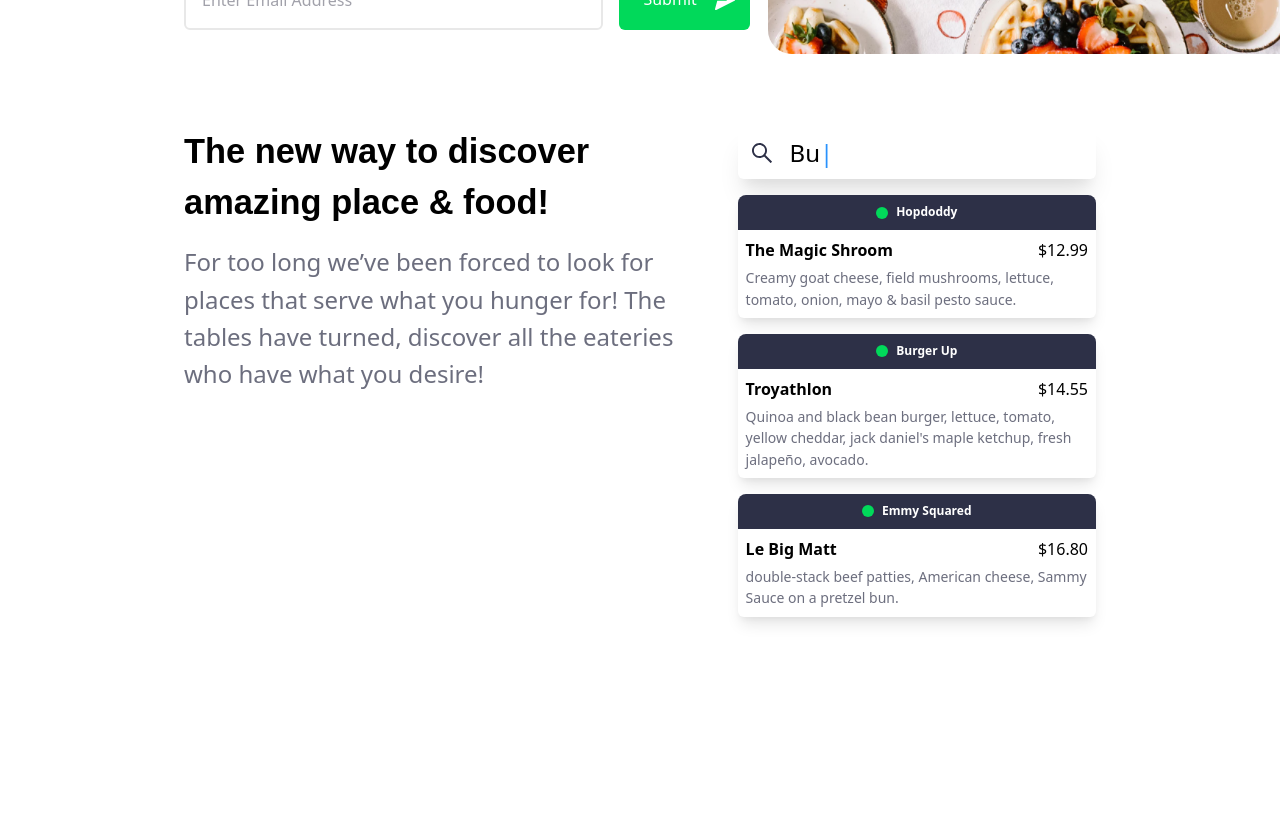
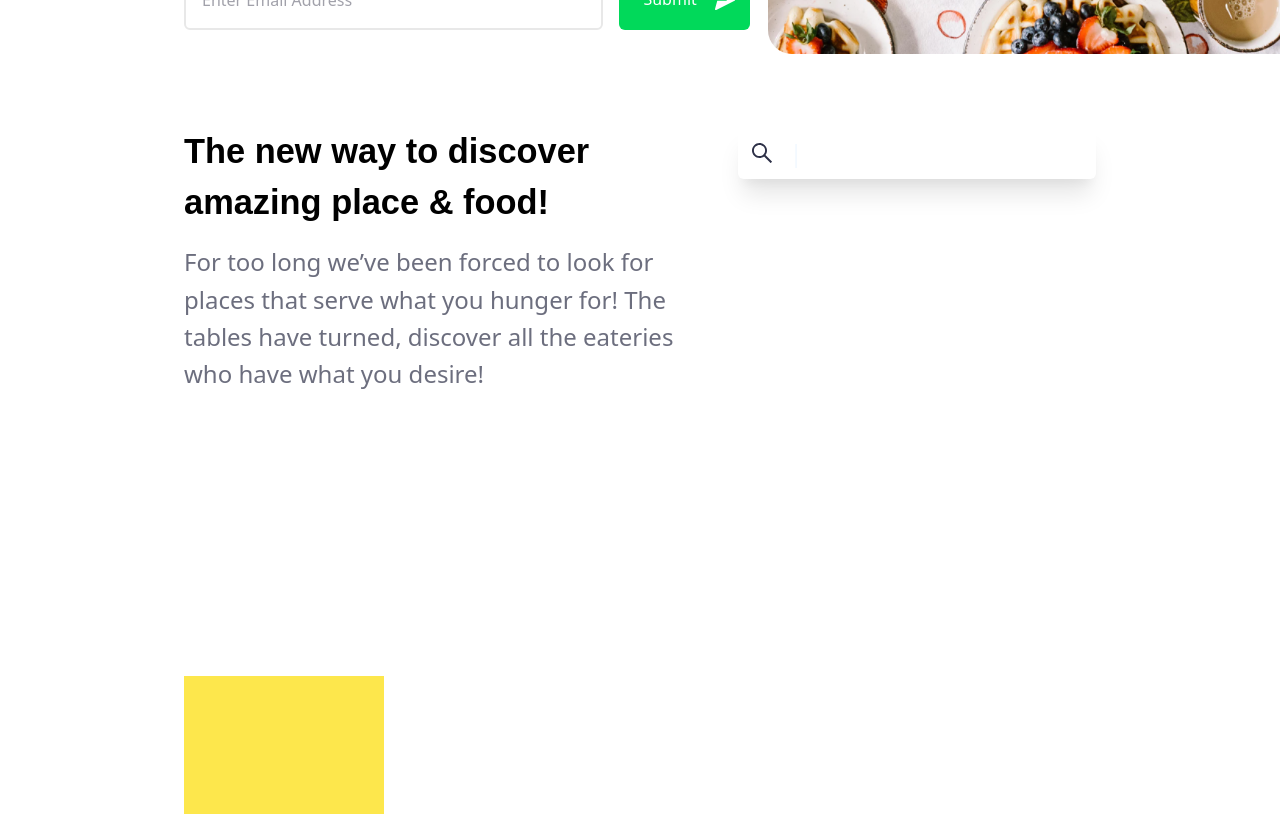
Before and after one commit to MatthewVaccaro/chowScout_Frontend_Web, a React (Create React App) app: page / in a window 1280 px wide. Shown: the part 640-1454 px from the top of the page. Before the commit the page ends 1316 px from the top, so only its background shows below. Built offline with nearby package versions, Linux system fonts and the light colour scheme.

Commit message:
fixing bug caused by component key using Math.random() to generate keys. This cause tons of rerenders because react thought they were unique components

```diff
--- a/src/index.js
+++ b/src/index.js
@@ -2,7 +2,7 @@ import React from 'react';
 import ReactDOM from 'react-dom';
 import './index.css';
 import App from './App';
-import { BrowserRouter as Router, Switch, Route, Link } from 'react-router-dom';
+import { BrowserRouter as Router} from 'react-router-dom';
 
 ReactDOM.render(
   <React.StrictMode>
--- a/src/views/landingPage/components/SearchAnimationComponents/FauxSearchBar.jsx
+++ b/src/views/landingPage/components/SearchAnimationComponents/FauxSearchBar.jsx
@@ -30,53 +30,44 @@ function FauxSearchItem({restaurant, dish, price, description, change}) {
 function FauxSearchBar() {
 
     const fauxData = [[{
+        id: 0,
         restaurant: "Hopdoddy",
         dish: "The Magic Shroom ",
         price: "$12.99",
         description: "Creamy goat cheese, field mushrooms, lettuce, tomato, onion, mayo & basil pesto sauce."
     },{
+        id: 1,
         restaurant: "Burger Up",
         dish: "Troyathlon",
         price: "$14.55",
         description: "Quinoa and black bean burger, lettuce, tomato, yellow cheddar, jack daniel's maple ketchup, fresh jalapeño, avocado."
-    },{
-        restaurant: "Emmy Squared",
-        dish: "Le Big Matt",
-        price: "$16.80",
-        description: "double-stack beef patties, American cheese, Sammy Sauce on a pretzel bun."
-    } ],
+    }],
     [{
+        id: 2,
         restaurant: "Love, Peace, Pho",
         dish: "Bánh Mì",
         price: "$9.00",
         description: "Baguettes are lightly toasted and filled with hollandaise, pate, lettuce, cucumber, jalapeno, pickle radish, carrot & cilantro."
     },{
-        restaurant: "East Side Banh Mi",
-        dish: "Pork Banh Mi",
-        price: "$9.79",
-        description:'Black Pepper-Caramel Roasted Pork Shoulder. Served on Baguette w/ Fried Shallot Mayo, Pickled Veggies, Cilantro, Cucumber, Jalapeños & Maggi'
-    },{
+        id: 3,
         restaurant: "Far East Nashville",
         dish: "Banh Mi",
         price: "$9.00",
         description: "Vietnamese bread stuffed with fresh cucumber, onion, cilantro, jalapeno, pickled radish &carrot, scallion oil with your choice of protein"
     } ],
     [{
+        id: 4,
         restaurant: "Taqueria del Sol",
         dish: "The Memphis",
         price: "$3.89",
         description: "Chopped smoked pork with a spicy jalapeños coleslaw & tequila bbq sauce."
     },{
-        restaurant: "Carniceria Y Taqueria Don Juan",
+        id: 5,
+        restaurant: "Taco Mamacita",
         dish: "Taco Royale",
         price: "$3.75",
         description: "A double-stacked taco filled with roasted chicken, salsa verde, lettuce, pico de gallo, chorizo, creamy black bean, chipotle cream sauce."
-    },{
-        restaurant: "Bakersfield Tacos",
-        dish: "Carnitas",
-        price: "$5.00",
-        description: "Beer braised pork, guacamole, tomatillo crema, pickled red onion, cilantro"
-    } ]]
+    }]]
     const terms = ["Burgers", "Bánh Mì", "Tacos", ""];
 
     const [word, setWord] = useState(0); // Words
@@ -96,11 +87,8 @@ function FauxSearchBar() {
 
             if (terms[word].length === letter && reverse === false){
 
-                console.log(word)
                 setResult(fauxData[word])
                 const eachWordPause = setTimeout(() => {
-                        console.log(result)
-
                         setReverse(true)
                 }, 3000);
                 return
@@ -139,7 +127,7 @@ function FauxSearchBar() {
         <AnimatePresence>
         {
         result ?
-        result.map( value => <FauxSearchItem restaurant={value.restaurant} dish={value.dish} price={value.price} description={value.description} /> )
+        result.map( value => <FauxSearchItem restaurant={value.restaurant} dish={value.dish} price={value.price} description={value.description} key={value.id} /> )
         :
         ""
         }
--- a/src/views/landingPage/components/TwoCol.jsx
+++ b/src/views/landingPage/components/TwoCol.jsx
@@ -1,16 +1,14 @@
 import React from 'react'
-import FauxSearchBar from './SearchAnimationComponents/FauxSearchBar'
 
 
-function TwoCol() {
+function TwoCol({rightCol}) {
     return (
-        <div className="flex flex-col justify-between gap-4 mt-24 sm:flex-row ">
+        <div className="flex flex-col justify-between gap-4 mt-24 md:flex-row">
                 <div className=" w-full sm:w-3/5">
                 <h2>The new way to discover amazing place & food!</h2>
                 <h3 className="text-black70 font-medium mt-4" >For too long we’ve been forced to look for places that serve what you hunger for! The tables have turned, discover all the eateries who have what you desire!</h3>
                 </div>
-
-                <FauxSearchBar />
+                {rightCol}
             </div>
     )
 }
--- a/src/views/landingPage/landingPage.js
+++ b/src/views/landingPage/landingPage.js
@@ -11,6 +11,7 @@ import TwoCol from './components/TwoCol'
 import chowScoutLogo from "../../assets/graphics/chowScoutLogo.svg"
 import {iconsLight} from "../../assets/icons"
 import breakfastTablePhoto from "../../assets/photos/breakfastTablePhoto.png"
+import FauxSearchBar from './components/SearchAnimationComponents/FauxSearchBar'
 
 
 
@@ -62,7 +63,9 @@ function LandingPage() {
             }
             <img className=" hidden lg:block sm:object-cover sm:absolute sm:z-0 sm:rounded-l-3xl sm:right-0 sm:top-36 sm:w-2/5" style={{height: "550px"}}  src={breakfastTablePhoto} alt="A top down few of a table filled with an assortment of delicious looking breakfast food." />
 
-            <TwoCol />
+            <TwoCol rightCol={ <FauxSearchBar /> } />
+
+            <div className="bg-yellow" style={{width: '200px', height: '2000px'}}/>
 
         </div>
     )
```
